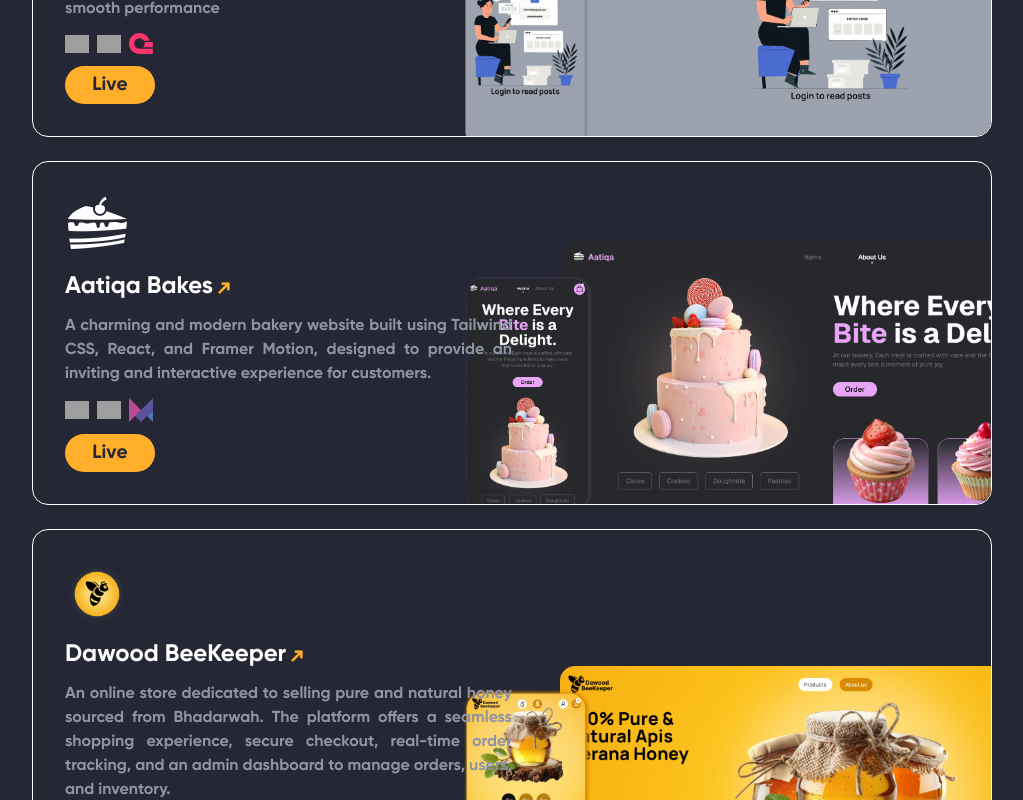
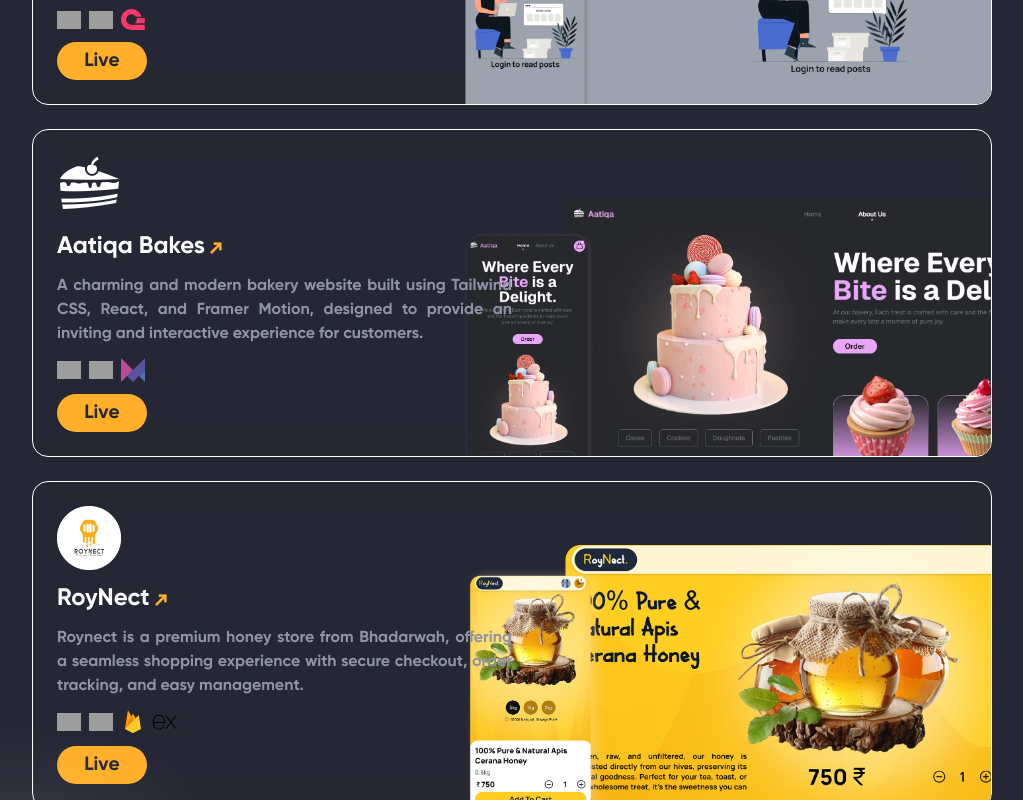
Before and after one commit to mohdfaziel/Portfolio, a React (Vite) app: page / in a window 1280 px wide. Shown: the part 2360-3160 px from the top of the page, without its empty margins (128-1151 px from the left). Built offline with nearby package versions, Linux system fonts and the light colour scheme; grey boxes are pictures that could not be loaded; the HTML template or start-up script is replaced by a standard one.

Commit message:
Replaced dawood beekeeper with roynect

```diff
--- a/src/Components/Projects/Project.jsx
+++ b/src/Components/Projects/Project.jsx
@@ -9,6 +9,7 @@
   skill1 = false,
   skill2 = false,
   skill3 = false,
+  skill4 = false,
   sc,
   git,
   link,
@@ -19,7 +20,7 @@
       initial="hidden"
       whileInView={"show"}
       viewport={{ once: false, amount: 0.1 }}
-      className=" border-[1px] flex justify-start backdrop-blur-md items-center border-active overflow-hidden relative px-8 py-8 rounded-2xl min-h-[50%] w-full"
+      className=" border-[1px] h-[25rem] md:h-fit flex justify-start backdrop-blur-md items-start md:items-center border-active overflow-hidden relative p-4 md:p-6 rounded-2xl min-h-[50%] w-full"
     >
       <div className="Info z-10 flex flex-col gap-3 justify-center items-start w-[100%] md:w-[50%]">
         <div className="Logo w-[4rem] h-[4rem]">
@@ -36,6 +37,7 @@
           {skill1 && <img className="w-6" src={skill1} alt="" />}
           {skill2 && <img className="w-6" src={skill2} alt="" />}
           {skill3 && <img className="w-6" src={skill3} alt="" />}
+          {skill4 && <img className="w-6" src={skill4} alt="" />}
         </div>
         <a href={link} target="_blank">
           <AniButton />
@@ -43,7 +45,7 @@
       </div>
       <img
         src={sc}
-        className="rounded-xl w-[25rem]  md:w-[40rem] max-w-[45rem] -right-[220px] -bottom-[50px] md:-right-28 md:-bottom-[10px] absolute"
+        className="rounded-xl w-[25rem]  md:w-[40rem] max-w-[45rem] -right-[210px] -bottom-[40px] md:-right-28 md:-bottom-[15px] absolute"
         alt=""
       />
     </motion.div>
--- a/src/Components/Projects/Projects.jsx
+++ b/src/Components/Projects/Projects.jsx
@@ -3,7 +3,7 @@
 import Project from "./Project";
 import { bakes, blog, honey, Logo} from "./Logos/projectLogos.js";
 import { Portfolio, Bakery,Blog, Honey } from "./Images/ScreenShots";
-import { js, css, html, react, tw, firebase,vite,appwrite ,framer} from "../Skills/Icons/Icons";
+import { js, css, html, react, tw, firebase,vite,appwrite ,framer, express} from "../Skills/Icons/Icons";
 export default function Projects() {
   return (
     <div
@@ -58,14 +58,15 @@
           />
           <Project
             logo={honey}
-            title="Dawood BeeKeeper"
-            desc="An online store dedicated to selling pure and natural honey sourced from Bhadarwah. The platform offers a seamless shopping experience, secure checkout, real-time order tracking, and an admin dashboard to manage orders, users, and inventory."
+            title="RoyNect"
+            desc="Roynect is a premium honey store from Bhadarwah, offering a seamless shopping experience with secure checkout, order tracking, and easy management."
             skill1={react}
             skill2={tw}
             skill3={firebase}
+            skill4={express}
             sc={Honey}
-            git="https://github.com/mohdfaziel/E-Commerce-Honey-Selling-Website-"
-            link="https://dawood-beekeeper.vercel.app/"
+            git="https://github.com/mohdfaziel/RoyNect"
+            link="https://roynect.vercel.app/product"
           />
         </div>
       <div className="w-[300px] rounded-full h-[300px] absolute animate-customPulse blur-3xl bg-active opacity-20 -top-[85px] -right-[150px]" />
```
Also changed, not shown: src/Components/Projects/Images/honey.png, src/Components/Projects/Logos/honey.png.
